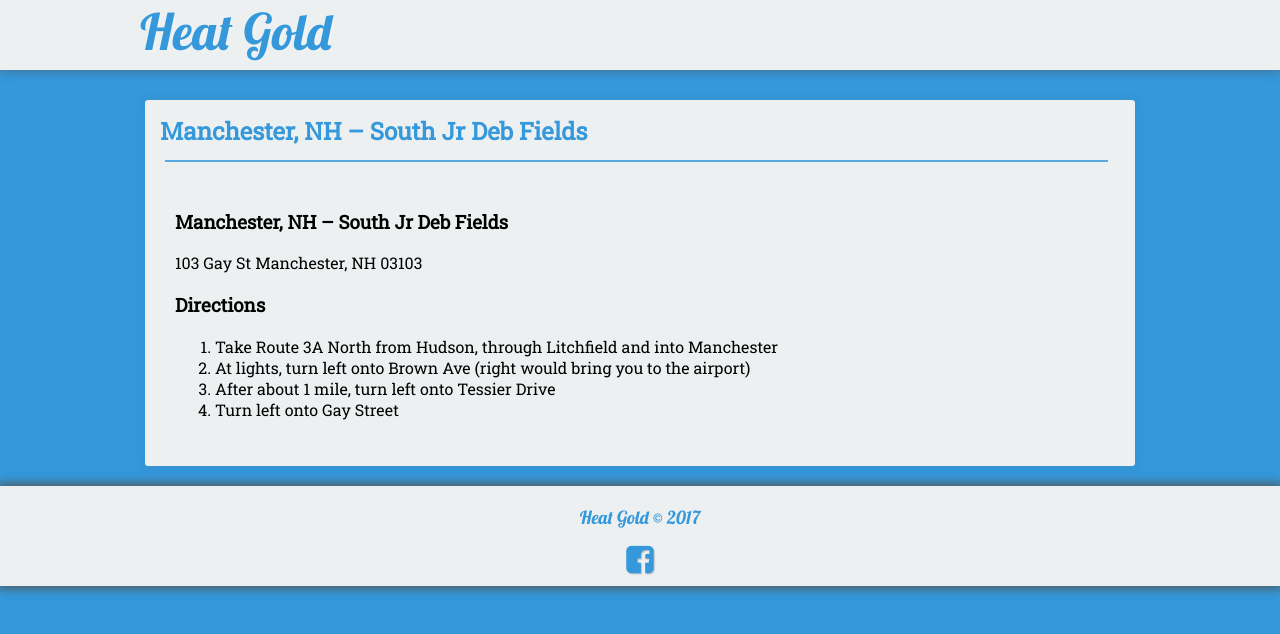
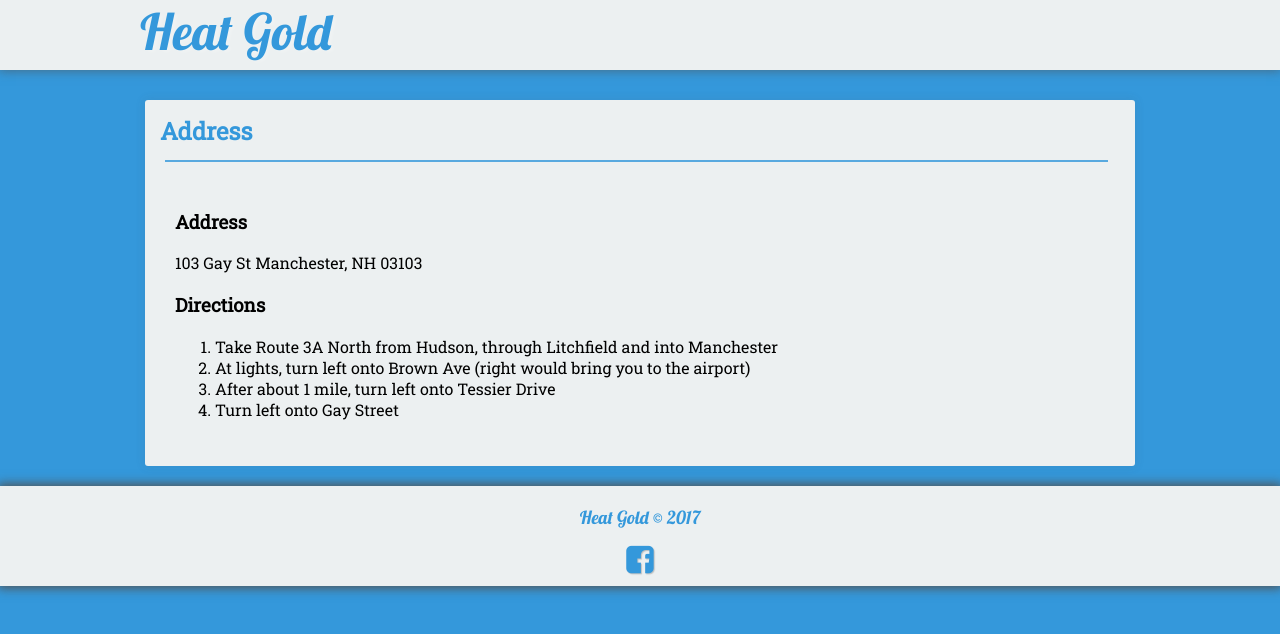
Before and after one commit to seanmerrow/ecf, a Jekyll site: the page built from fields/manch_deb.md, in a window 1280 px wide. Shown: the top 634 px of the page. Built offline with Jekyll 4.4.1, drawn with Linux system fonts in a browser that asks for light colours; nearby versions of some CDN libraries; our own code applies the rules of GitHub Pages for plain Markdown files.

Commit message:
Update manch_deb.md

```diff
--- a/fields/manch_deb.md
+++ b/fields/manch_deb.md
@@ -2,7 +2,7 @@
 Layout: post
 Title: Manchester, NH – South Jr Deb Fields
 ---
-###  Manchester, NH – South Jr Deb Fields
+###  Address
 103 Gay St Manchester, NH 03103
 
 ### Directions
```
